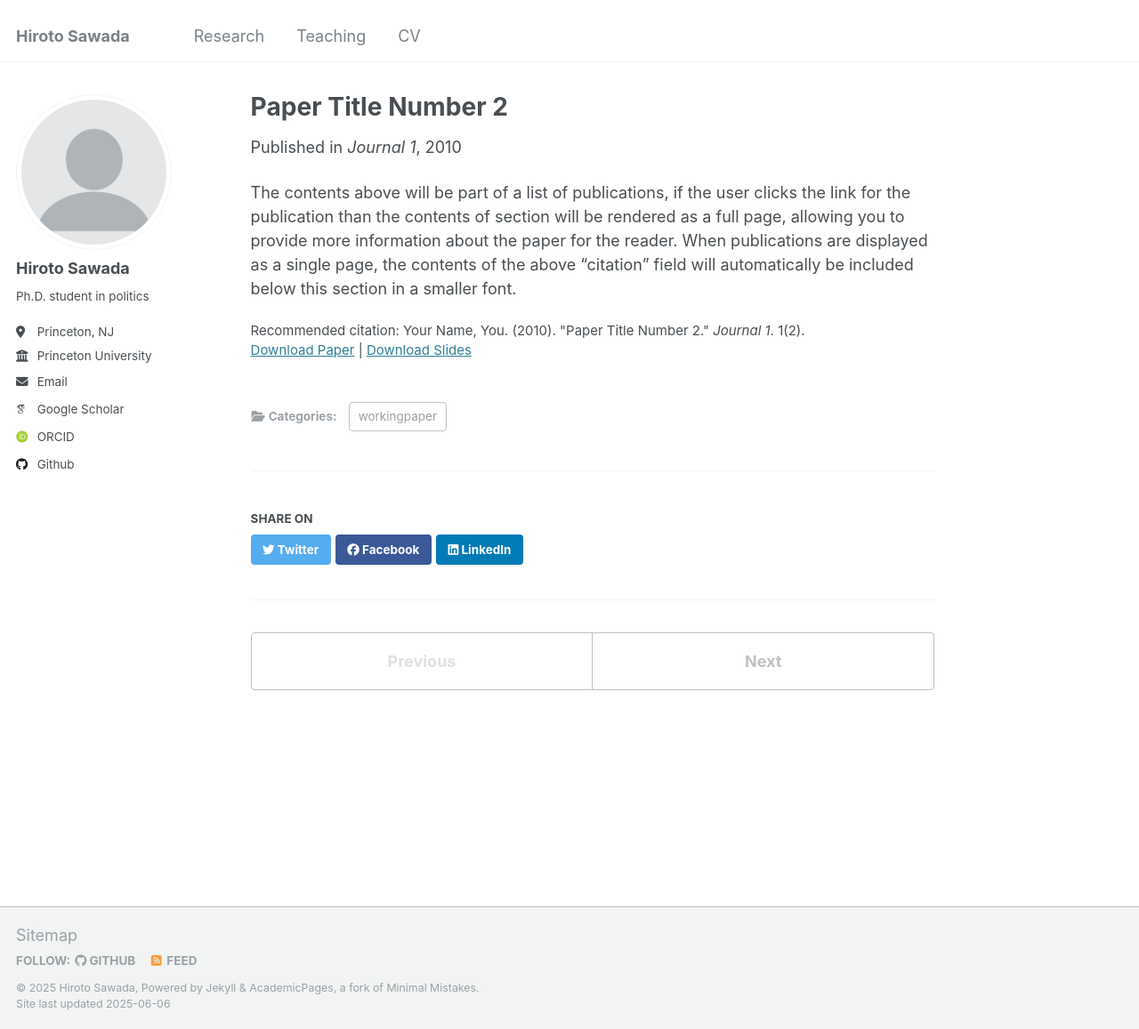
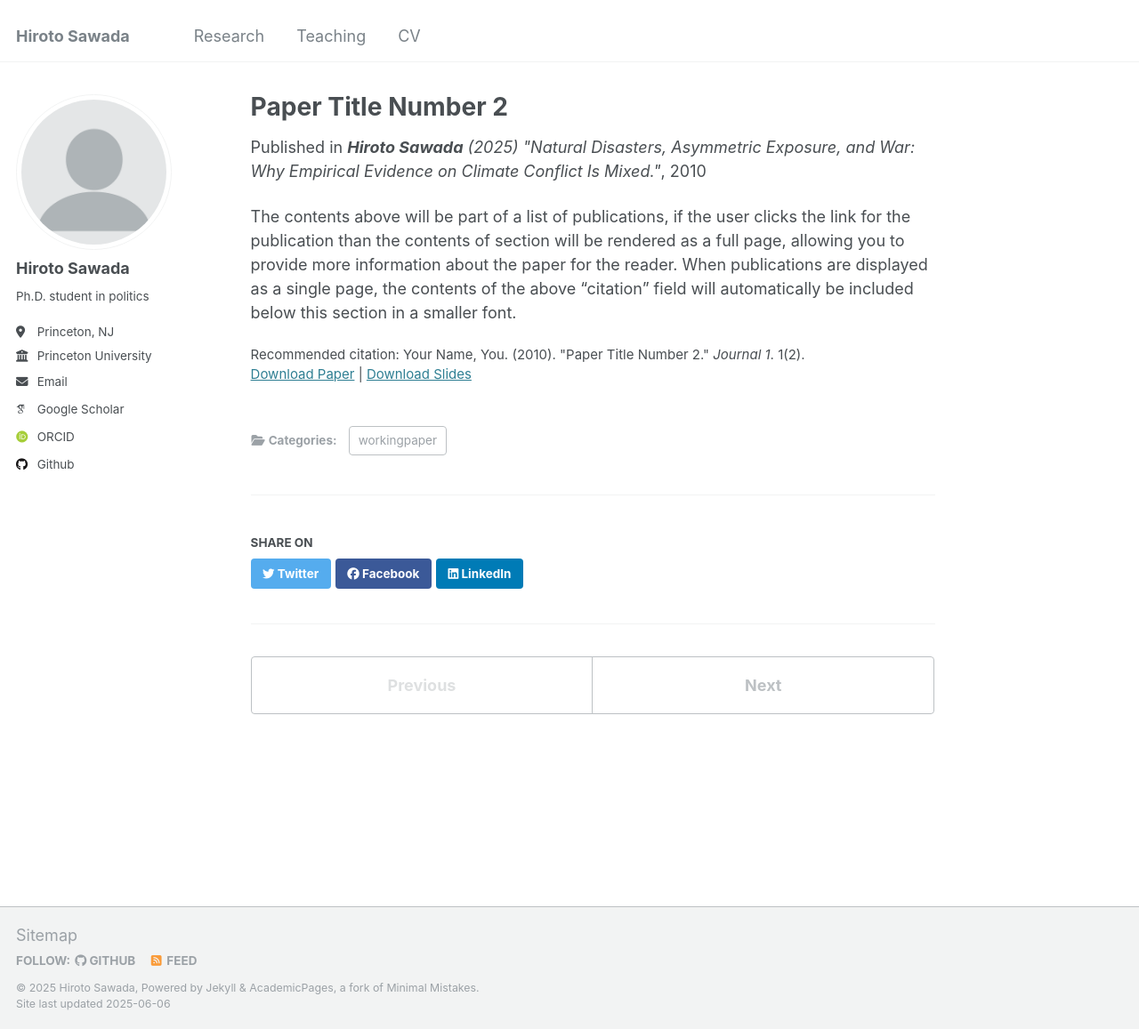
Before and after one commit to hiroto-sawada/hiroto-sawada.github.io, a Jekyll site: the page built from _publications/2010-10-01-paper-title-number-2.md, in a window 1280 px wide and 1157 px high. Shown: the whole window at 89% size. Built offline with Jekyll 4.4.1, drawn with Linux system fonts in a browser that asks for light colours; some web fonts are replaced.

Commit message:
Update 2010-10-01-paper-title-number-2.md

```diff
--- a/_publications/2010-10-01-paper-title-number-2.md
+++ b/_publications/2010-10-01-paper-title-number-2.md
@@ -4,7 +4,7 @@ category: workingpaper
 permalink: /publication/2010-10-01-paper-title-number-2
 excerpt: 'This paper is about the number 2. The number 3 is left for future work.'
 date: 2010-10-01
-venue: 'Journal 1'
+venue: '<b>Hiroto Sawada</b> (2025) "Natural Disasters, Asymmetric Exposure, and War: Why Empirical Evidence on Climate Conflict Is Mixed."'
 slidesurl: 'http://academicpages.github.io/files/slides2.pdf'
 paperurl: 'http://academicpages.github.io/files/paper2.pdf'
 citation: 'Your Name, You. (2010). &quot;Paper Title Number 2.&quot; <i>Journal 1</i>. 1(2).'
```
